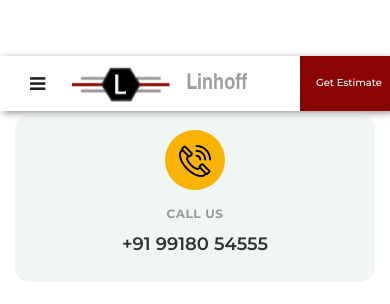
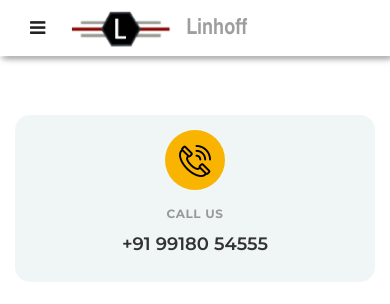
Before and after one commit to shubhavi2607/mobile-nav-linhoff, a PHP site: page /contact-us.html in a window 390 px wide; the page is wider, and only the part inside the window is pictured. Shown: the top 304 px of that part. Run offline with PHP 8.4, Linux system fonts and the light colour scheme; some libraries are stand-ins or nearby versions.

Commit message:
fixed some minor ui issues

```diff
--- a/main.css
+++ b/main.css
@@ -3,7 +3,7 @@ body{font-family:Montserrat,sans-serif!important;margin:0;padding:0;padding-top:
 
 .getEstimate{
     visibility: hidden;
-    display: none;
+    display: none !important;
     background-color: rgb(138, 4, 4);
 }
 
@@ -90,7 +90,7 @@ body{font-family:Montserrat,sans-serif!important;margin:0;padding:0;padding-top:
 	.side-navbar {
 		width: 190px;
 		height: 100%;
-		top:5em;
+		top:4em;
 		position: fixed;
 		background-color: #fff;
 		margin-left: -300px;
@@ -272,3 +272,11 @@ body{font-family:Montserrat,sans-serif!important;margin:0;padding:0;padding-top:
 .owl-carousel .owl-dots.disabled, .owl-carousel .owl-nav.disabled{
 	display: block i !important;
 }
+
+
+@media only screen and (max-width: 900px){
+
+.header{
+margin-top: 0px;
+}
+}
```
